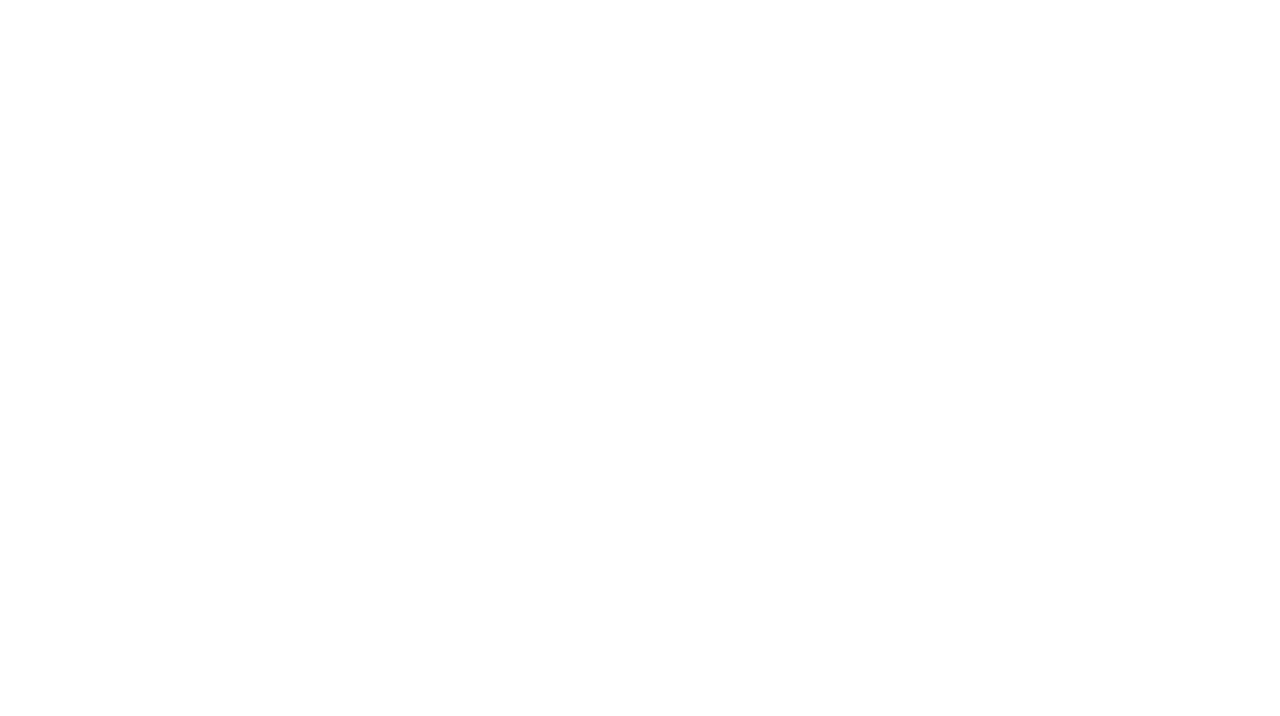
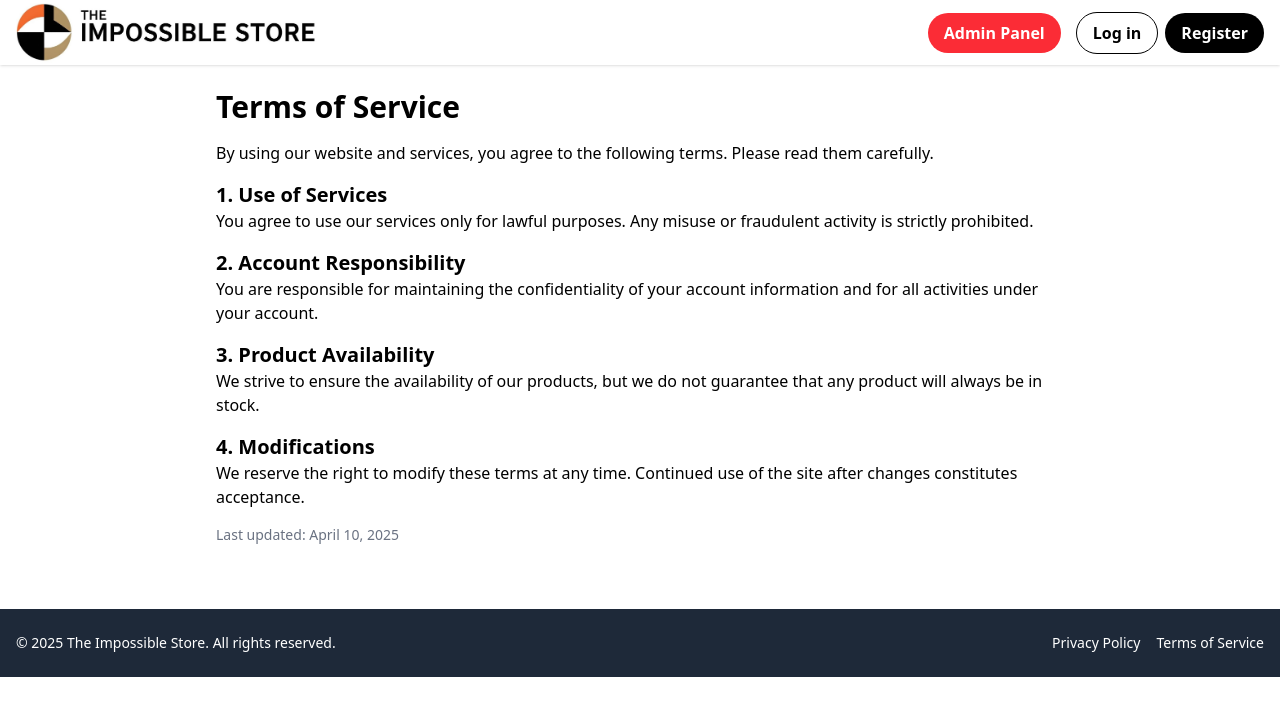
Before and after one commit to Trusun3528/Group5FrontEnd, a React (Vite) app: page /business/TOS in a window 1280 px wide. Before the commit this address had no page. Shown: the top 716 px of the page. Built offline with nearby package versions, Linux system fonts and the light colour scheme.

Commit message:
Legal pages complete

```diff
--- a/src/main.tsx
+++ b/src/main.tsx
@@ -11,6 +11,9 @@ import RegisterPage from "./pages/RegisterPage";
 import AdminPurchasesPage from "./pages/admin/AdminPurchasesPage";
 import AdminPanel from "./pages/admin/AdminPanel";
 import AdminInventory from "./pages/admin/AdminInventory";
+// business pages
+import Privacy from "./pages/business/Privacy";
+import TermsOfService from "./pages/business/TermsOfService";
 
 export default function App() {
   return (
@@ -27,6 +30,9 @@ export default function App() {
         <Route path="admin/purchases" element={<AdminPurchasesPage />} />
         <Route path="/admin/inventory" element={<AdminInventory />} />
 
+        <Route path="/business/privacy" element={<Privacy />} />
+        <Route path="/business/TOS" element={<TermsOfService />} />
+
       </Routes>
     </BrowserRouter>
   );
--- a/src/pages/business/Privacy.tsx
+++ b/src/pages/business/Privacy.tsx
@@ -0,0 +1,44 @@
+import Header from "../components/Header";
+import Footer from "../components/Footer";
+
+function Privacy() {
+  return (
+    <>
+      <Header />
+      <main className="max-w-4xl mx-auto p-6 space-y-4">
+        <h1 className="text-3xl font-bold">Privacy Policy</h1>
+        <p>
+          Your privacy is important to us. This policy explains what information we collect, how we use it, and the choices you have.
+        </p>
+
+        <section>
+          <h2 className="text-xl font-semibold">Information We Collect</h2>
+          <ul className="list-disc pl-6">
+            <li>Personal information (e.g., name, email) provided during registration</li>
+            <li>Purchase history and browsing behavior</li>
+            <li>Device and browser information</li>
+          </ul>
+        </section>
+
+        <section>
+          <h2 className="text-xl font-semibold">How We Use Your Information</h2>
+          <p>
+            We use your data to provide and improve our services, personalize your experience, and communicate with you.
+          </p>
+        </section>
+
+        <section>
+          <h2 className="text-xl font-semibold">Your Rights</h2>
+          <p>
+            You can request access to your data, ask for corrections, or request deletion of your information at any time.
+          </p>
+        </section>
+
+        <p className="text-sm text-gray-500">Last updated: April 10, 2025</p>
+      </main>
+      <Footer />
+    </>
+  );
+}
+
+export default Privacy;
--- a/src/pages/business/TermsOfService.tsx
+++ b/src/pages/business/TermsOfService.tsx
@@ -0,0 +1,49 @@
+import Header from "../components/Header";
+import Footer from "../components/Footer";
+
+function TermsOfService() {
+  return (
+    <>
+      <Header />
+      <main className="max-w-4xl mx-auto p-6 space-y-4">
+        <h1 className="text-3xl font-bold">Terms of Service</h1>
+        <p>
+          By using our website and services, you agree to the following terms. Please read them carefully.
+        </p>
+
+        <section>
+          <h2 className="text-xl font-semibold">1. Use of Services</h2>
+          <p>
+            You agree to use our services only for lawful purposes. Any misuse or fraudulent activity is strictly prohibited.
+          </p>
+        </section>
+
+        <section>
+          <h2 className="text-xl font-semibold">2. Account Responsibility</h2>
+          <p>
+            You are responsible for maintaining the confidentiality of your account information and for all activities under your account.
+          </p>
+        </section>
+
+        <section>
+          <h2 className="text-xl font-semibold">3. Product Availability</h2>
+          <p>
+            We strive to ensure the availability of our products, but we do not guarantee that any product will always be in stock.
+          </p>
+        </section>
+
+        <section>
+          <h2 className="text-xl font-semibold">4. Modifications</h2>
+          <p>
+            We reserve the right to modify these terms at any time. Continued use of the site after changes constitutes acceptance.
+          </p>
+        </section>
+
+        <p className="text-sm text-gray-500">Last updated: April 10, 2025</p>
+      </main>
+      <Footer />
+    </>
+  );
+}
+
+export default TermsOfService;
--- a/src/pages/components/Footer.tsx
+++ b/src/pages/components/Footer.tsx
@@ -1,4 +1,5 @@
 import React from "react";
+import { Link } from "react-router-dom";
 
 const Footer: React.FC = () => {
   const year = new Date().getFullYear();
@@ -10,12 +11,12 @@ const Footer: React.FC = () => {
           &copy; {year} The Impossible Store. All rights reserved.
         </p>
         <div className="flex space-x-4 mt-4 md:mt-0">
-          <a href="/privacy" className="text-sm hover:underline">
+          <Link to="business/privacy" className="text-sm hover:underline">
             Privacy Policy
-          </a>
-          <a href="/terms" className="text-sm hover:underline">
+          </Link>
+          <Link to="business/TOS" className="text-sm hover:underline">
             Terms of Service
-          </a>
+          </Link>
         </div>
       </div>
     </footer>
```
